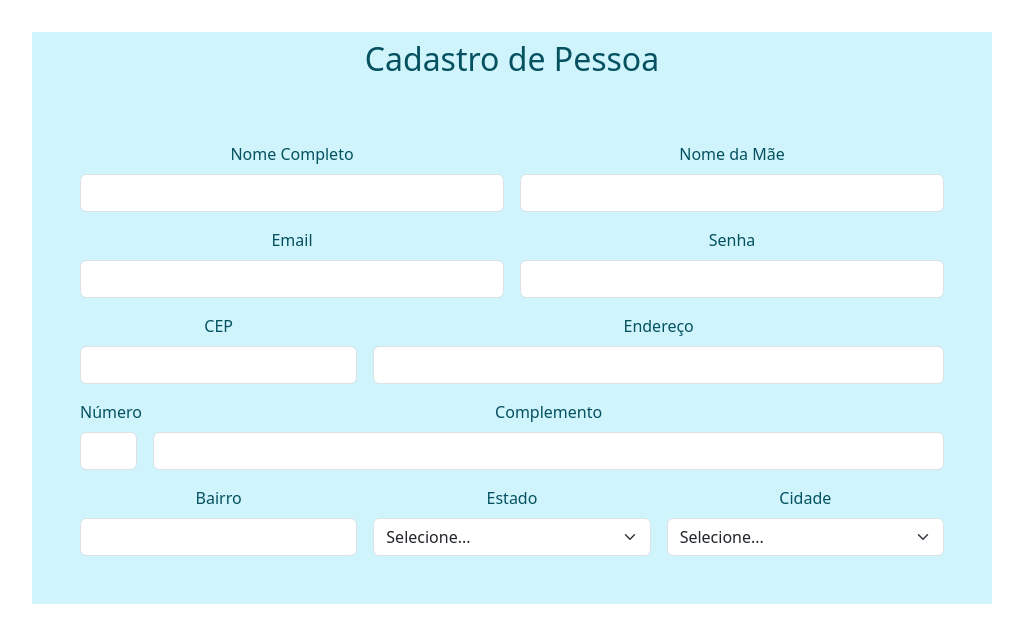
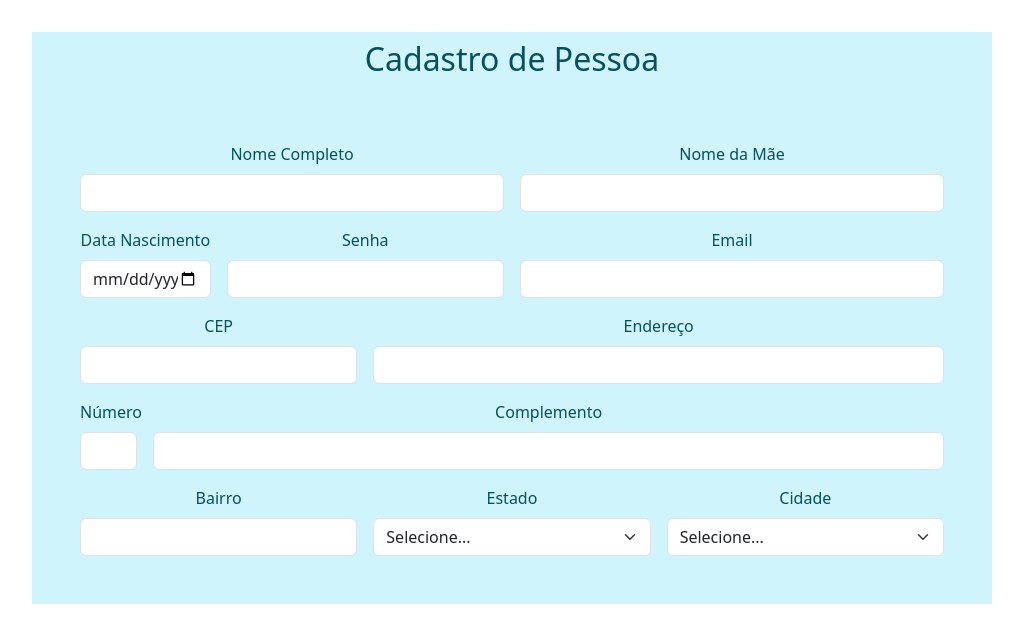
Before and after one commit to Gustavo1701/react-form, a React (Vite) app: page / in a window 1280 px wide. Shown: the top 642 px of the page, without its empty margins (128-1151 px from the left). Built offline with nearby package versions, Linux system fonts and the light colour scheme.

Commit message:
Atualizando formulario

```diff
--- a/src/App.jsx
+++ b/src/App.jsx
@@ -22,14 +22,19 @@ function App() {
           <input type="text" className="form-control" id="nomeMae" />
         </div>
 
+        <div className="col-md-2">
+          <label htmlFor="senha" className="form-label">Data Nascimento</label>
+          <input type="date" className="form-control" id="dtNascimento" />
+        </div>
+
+        <div className="col-md-4">
+          <label htmlFor="senha" className="form-label">Senha</label>
+          <input type="password" className="form-control" id="senha" />
+        </div>
+
         <div className="col-md-6">
           <label htmlFor="email" className="form-label">Email</label>
           <input type="email" className="form-control" id="email" />
-        </div>
-
-        <div className="col-md-6">
-          <label htmlFor="senha" className="form-label">Senha</label>
-          <input type="password" className="form-control" id="senha" />
         </div>
 
         <div className="col-md-4">
```
